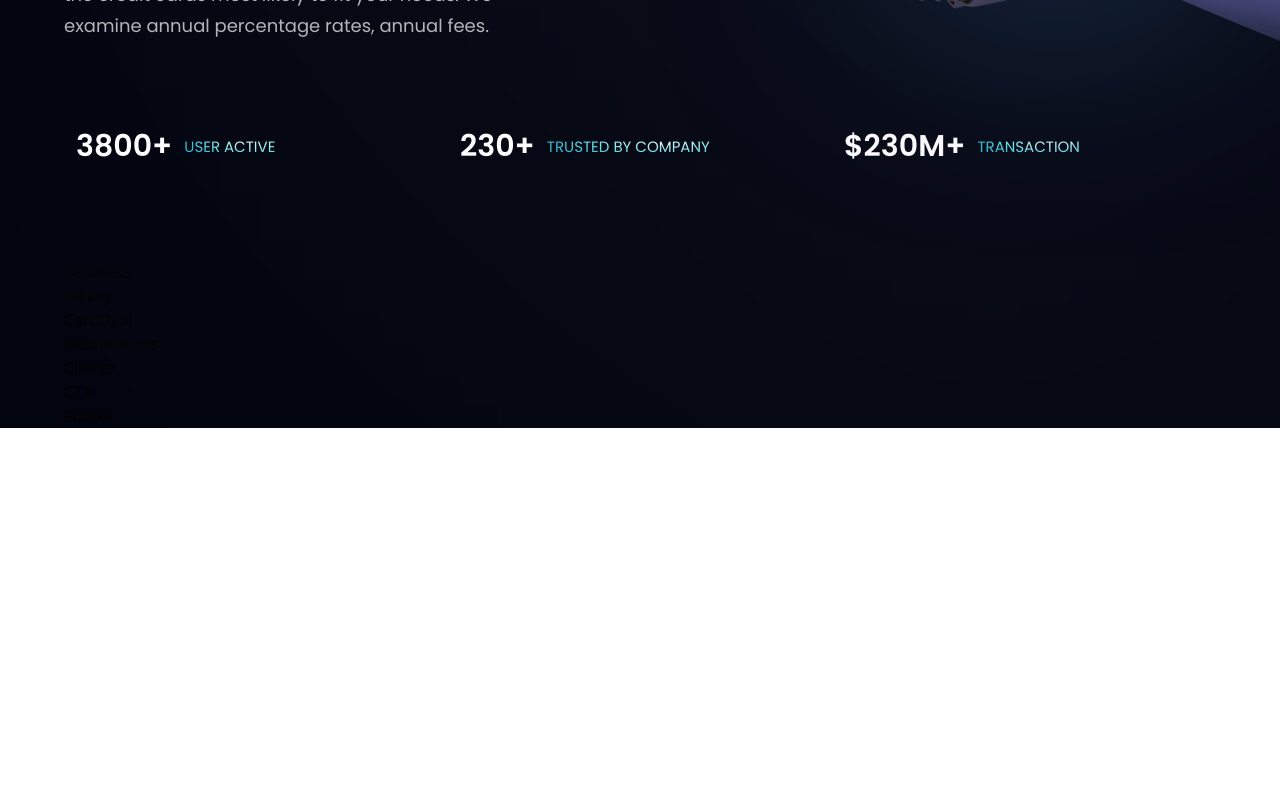
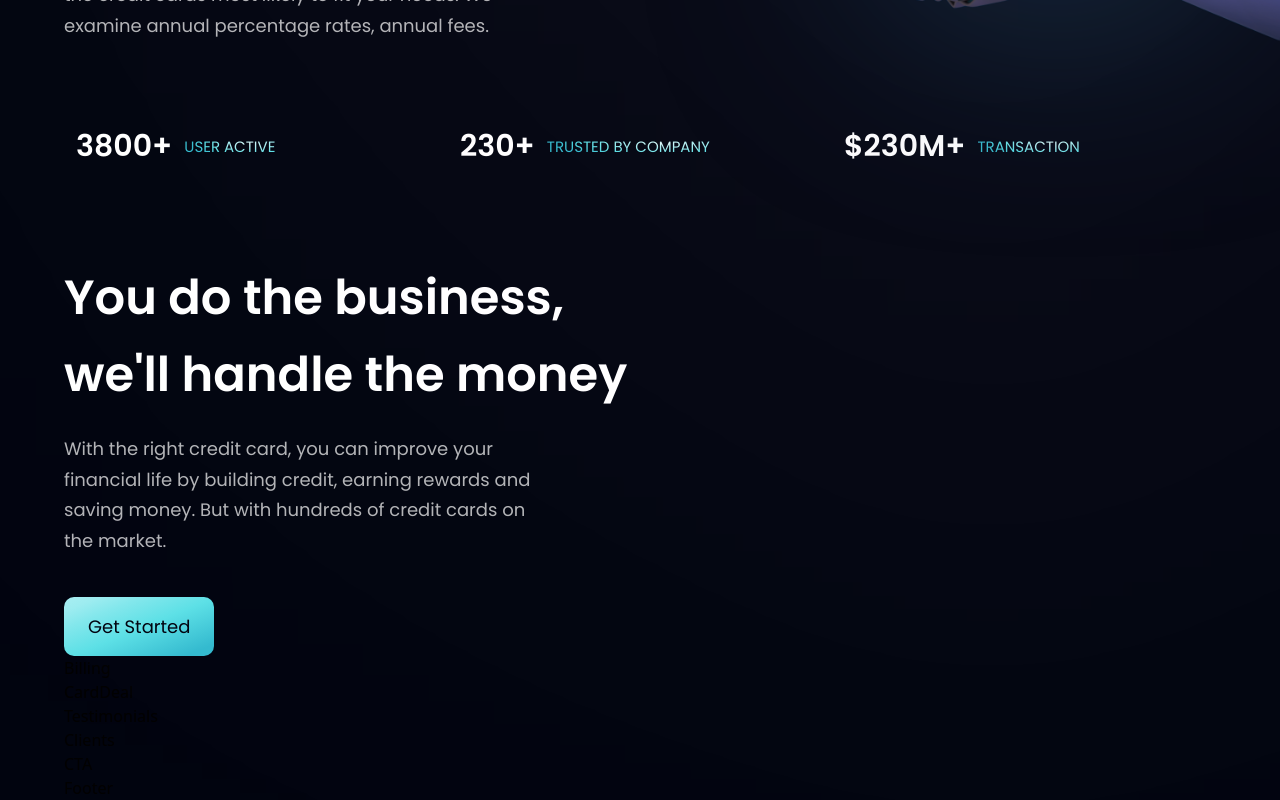
Before and after one commit to Diogo0602x/Bank, a React (Vite) app: page / in a window 1280 px wide. Shown: the part 675-1475 px from the top of the page. Before the commit the page ends 1103 px from the top, so only its background shows below. Built offline with nearby package versions, Linux system fonts and the light colour scheme.

Commit message:
Button done

```diff
--- a/index.html
+++ b/index.html
@@ -4,7 +4,7 @@
     <meta charset="UTF-8" />
     <link rel="icon" type="image/svg+xml" href="/vite.svg" />
     <meta name="viewport" content="width=device-width, initial-scale=1.0" />
-    <title>Vite + React</title>
+    <title>Modern Bank</title>
   </head>
   <body>
     <div id="root"></div>
--- a/package.json
+++ b/package.json
@@ -1,5 +1,5 @@
 {
-  "name": "bank-morder-app",
+  "name": "bank-modern-app",
   "private": true,
   "version": "0.0.0",
   "type": "module",
--- a/src/components/Business.jsx
+++ b/src/components/Business.jsx
@@ -1,9 +1,18 @@
-import React from 'react'
+import { features } from '../constants';
+import styles, { layout } from '../style';
+import Button from './Button';
 
-const Business = () => {
-  return (
-    <div>Business</div>
-  )
-}
+const Business = () => (
+  <section id='features' className={`{layout.section}`}>
+    <div className={layout.sectionInfo}>
+      <h2 className={styles.heading2}>You do the business, <br className='sm:block hidden'/> we'll handle the money</h2>
+      <p className={`${styles.paragraph} max-w-[470px] mt-5`}>
+        With the right credit card, you can improve your financial life by building credit, earning rewards and saving money. But with hundreds of credit cards on the market.
+      </p>
+
+      <Button styles='mt-10'/>
+    </div>
+  </section>
+)
 
 export default Business
--- a/src/components/Button.jsx
+++ b/src/components/Button.jsx
@@ -1,9 +1,7 @@
-import React from 'react'
-
-const Button = () => {
-  return (
-    <div>Button</div>
-  )
-}
+const Button = ({ styles }) =>(
+  <button type='button' className={`py-4 px-6 bg-blue-gradient font-poppins front-medium text-[18px] text-primary rounded-[10px] outline-none ${styles}`}>
+    Get Started
+  </button>
+)
 
 export default Button
--- a/src/components/Navbar.jsx
+++ b/src/components/Navbar.jsx
@@ -11,7 +11,7 @@
     <nav className='w-full flex py-6 justify-between items-center navbar'>
       <img src={logo} alt='hoobank' className='w-[124px] h-[32px]'/>
 
-      <ul className='list-none sm:flex hidden justify-end items-center flex-1'>
+      <ul className='list-none sm:flex hidden justify-end items-center flex-1 '>
         {navLinks.map((nav, index) => (
           <li
             key={nav.id}
```
